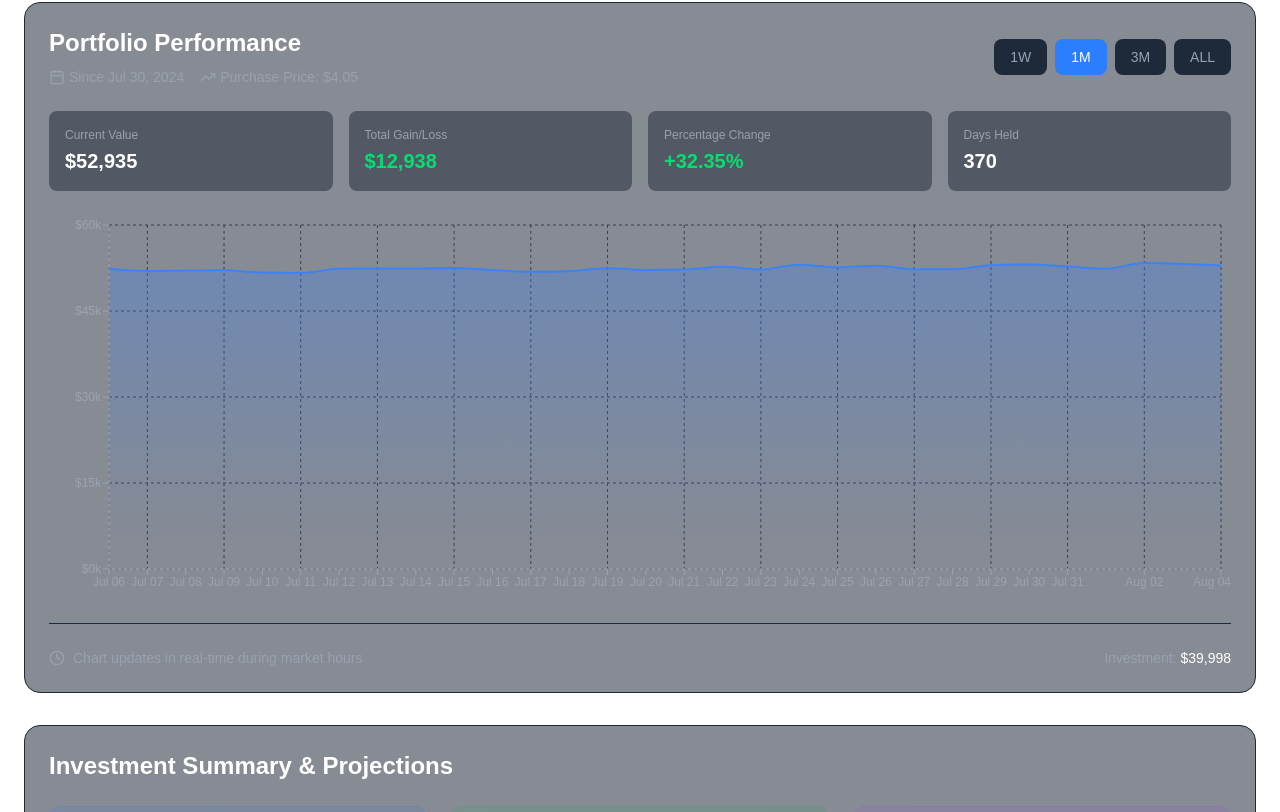
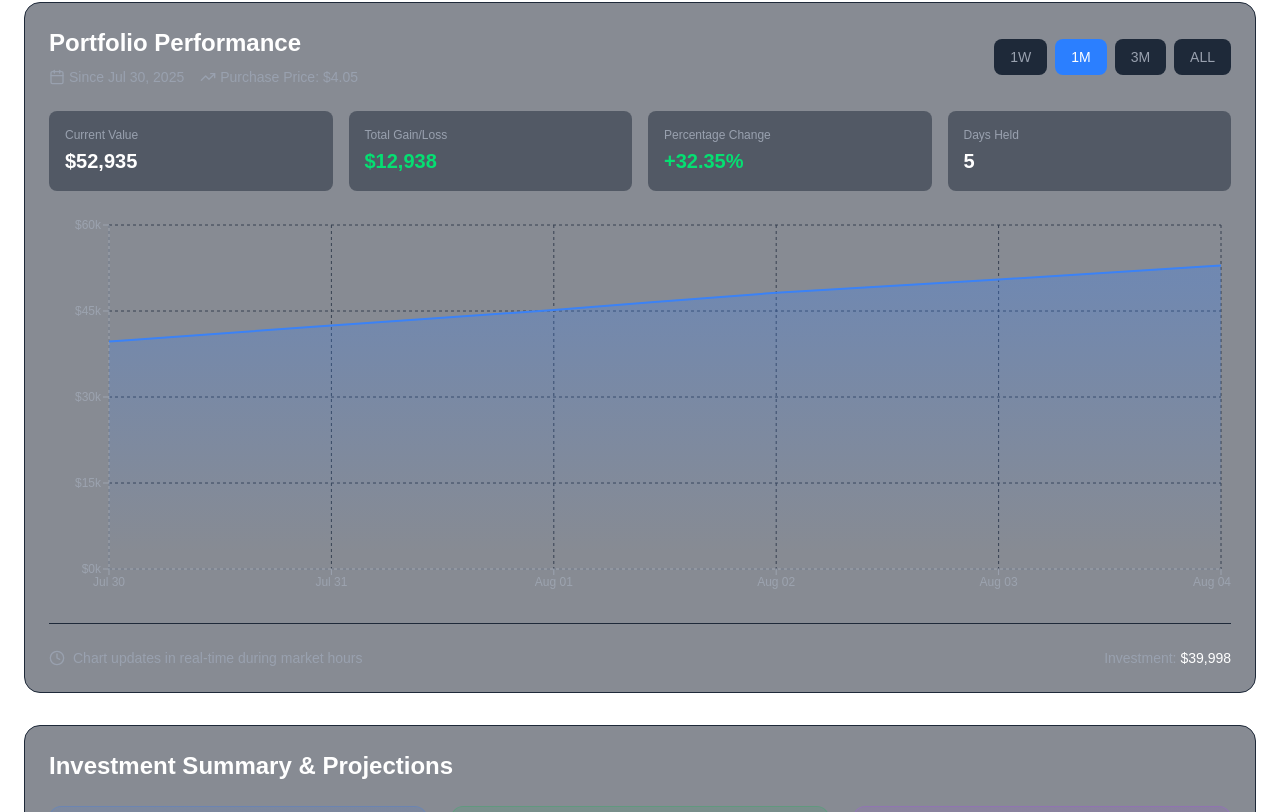
Before and after one commit to joshs1017dev/uwmc-portfolio-tracker, a Next.js app: page / in a window 1280 px wide. Shown: the part 1168-1980 px from the top of the page. Built offline with nearby package versions, Linux system fonts and the light colour scheme; no server answers.

Commit message:
Fix purchase date to July 30, 2025 - corrects days held from 370 to 5

```diff
--- a/components/AdvancedAnalytics.tsx
+++ b/components/AdvancedAnalytics.tsx
@@ -5,7 +5,7 @@ import { DollarSign, TrendingUp, Calendar, Target, Percent, AlertCircle } from '
 
 const SHARES = 9876;
 const PURCHASE_PRICE = 4.05;
-const PURCHASE_DATE = '2024-07-30'; // July 30, 2024
+const PURCHASE_DATE = '2025-07-30'; // July 30, 2025
 
 export default function AdvancedAnalytics() {
   const [stockData, setStockData] = useState<any>(null);
--- a/components/StockChart.tsx
+++ b/components/StockChart.tsx
@@ -5,7 +5,7 @@ import { LineChart, Line, XAxis, YAxis, CartesianGrid, Tooltip, ResponsiveContai
 import { Calendar, TrendingUp, Clock } from 'lucide-react';
 import { format } from 'date-fns';
 
-const PURCHASE_DATE = '2024-07-30';
+const PURCHASE_DATE = '2025-07-30';
 const PURCHASE_PRICE = 4.05;
 const SHARES = 9876;
 
```
